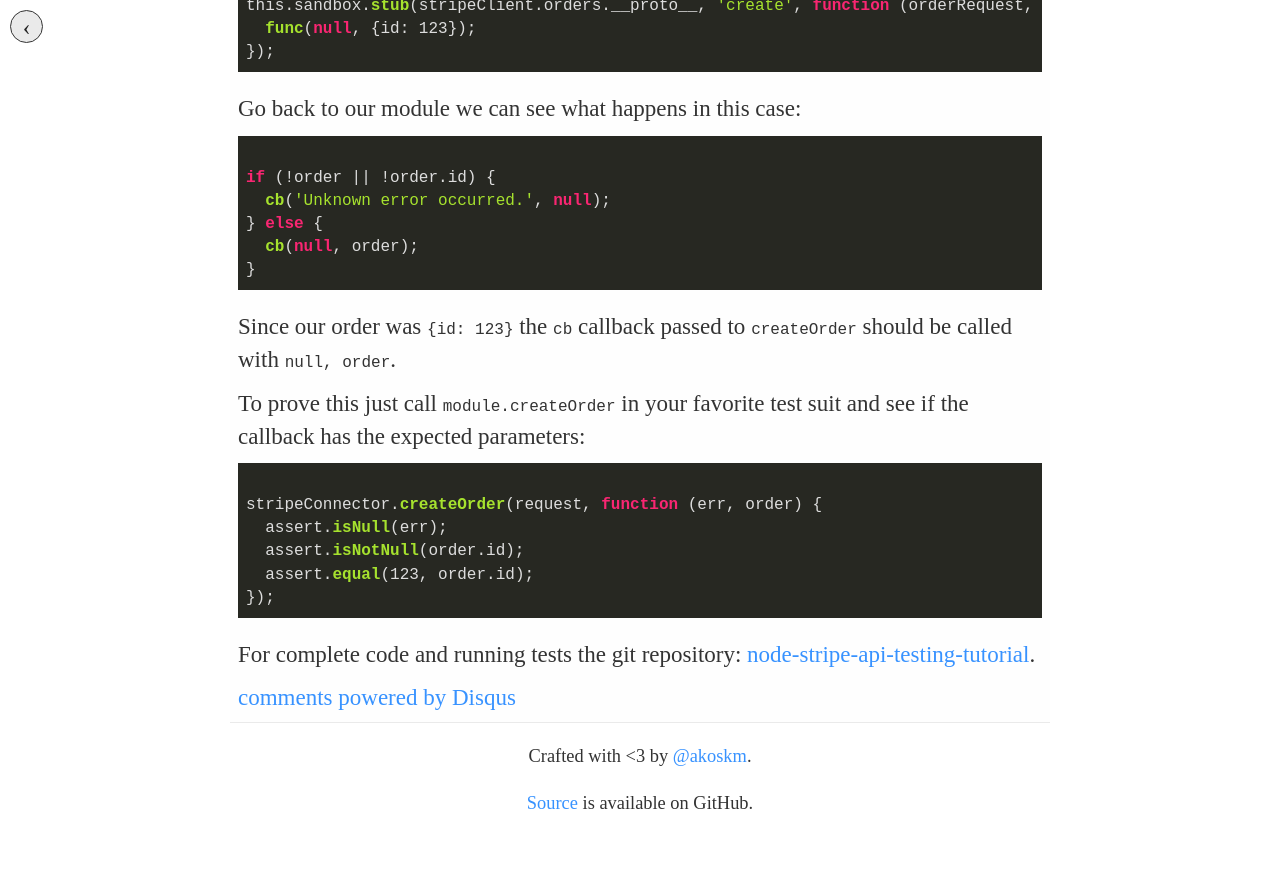
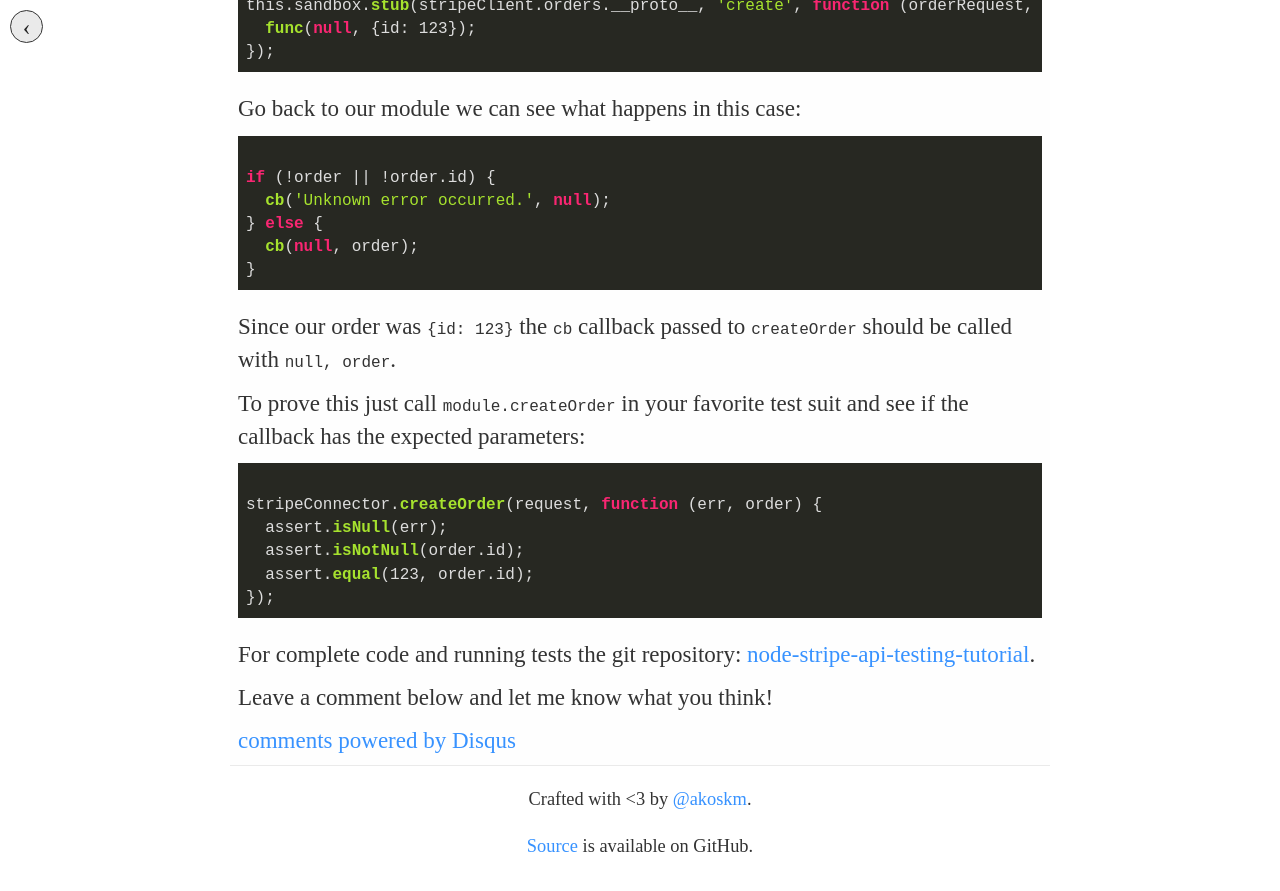
Before and after one commit to akoskm/akoskm.github.io, a Jekyll site: the page built from _posts/2016-06-26-node-js-unit-testing-stripe-api-tutorial.md, in a window 1280 px wide and 900 px high, scrolled down 2157 px. Shown: the top 891 px of the window. Built offline with Jekyll 4.4.1, drawn with Linux system fonts in a browser that asks for light colours; nearby versions of some CDN libraries; some web fonts are replaced; comment, search, counter and statistics services are not loaded; before the commit the page ends 3013 px from its top, so only the background shows below that.

Commit message:
minor correction

```diff
--- a/_posts/2016-06-26-node-js-unit-testing-stripe-api-tutorial.md
+++ b/_posts/2016-06-26-node-js-unit-testing-stripe-api-tutorial.md
@@ -118,3 +118,5 @@ stripeConnector.createOrder(request, function (err, order) {
 
 For complete code and running tests the git repository:
 [node-stripe-api-testing-tutorial](https://github.com/akoskm/node-stripe-api-testing-tutorial).
+
+Leave a comment below and let me know what you think!
```
